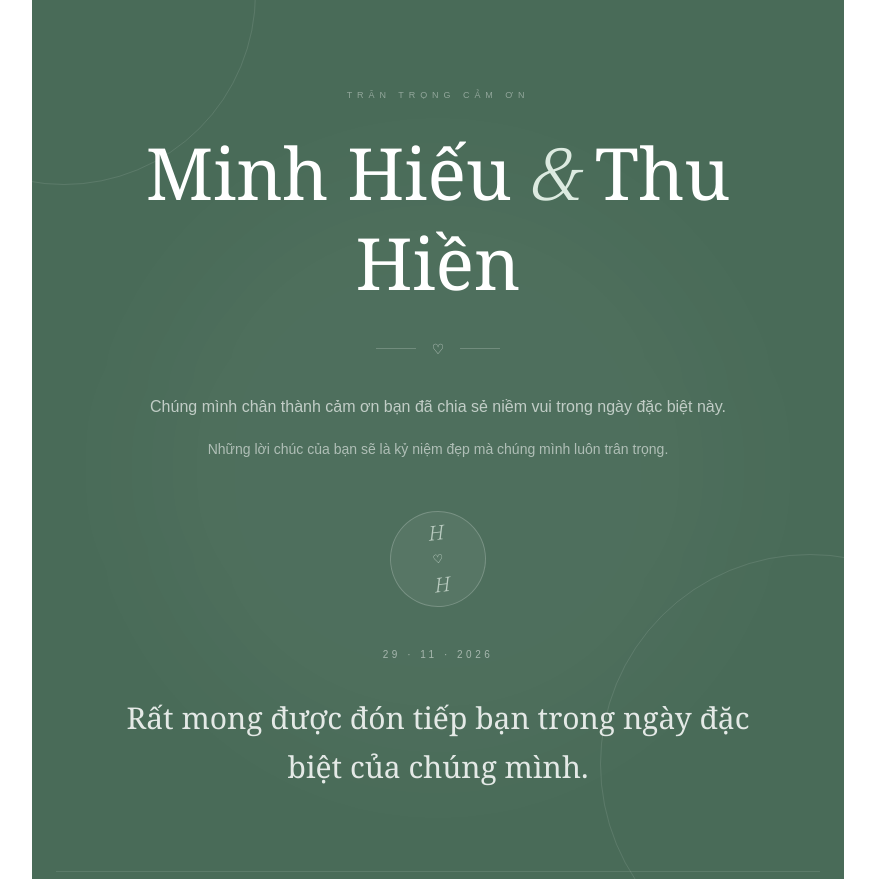
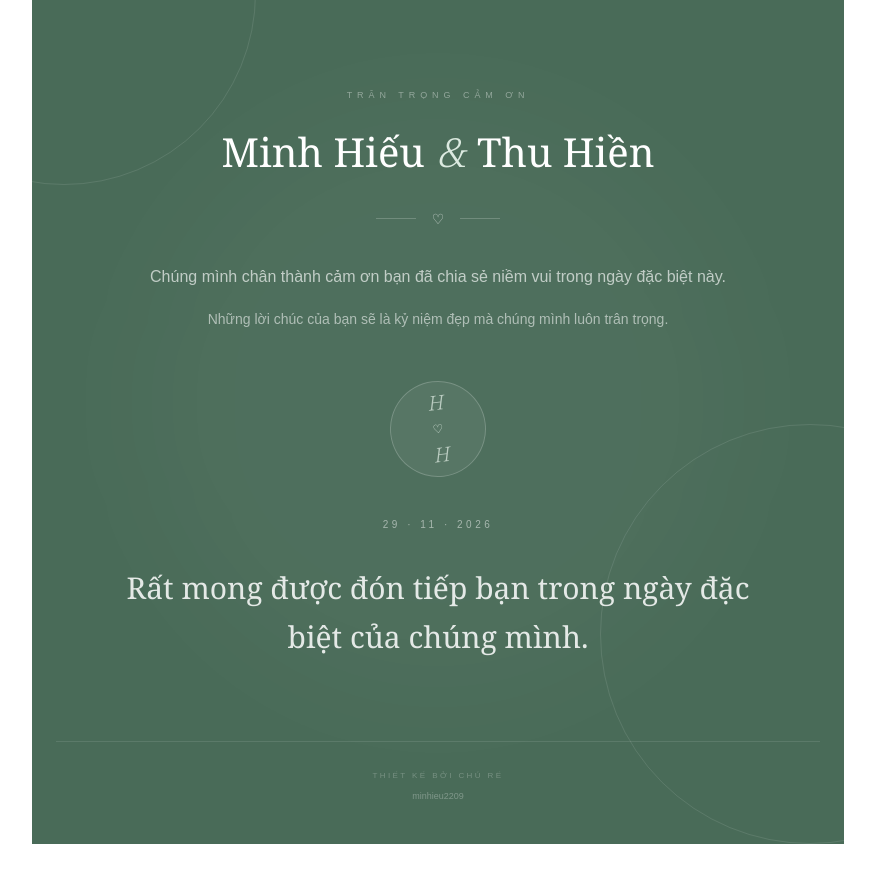
Before and after one commit to minhieu2209/hieuhienwedding, a Next.js app: page / in a window 1280 px wide. Shown: the part 6940-7819 px from the top of the page, without its empty margins (202-1077 px from the left). After the commit the page ends 7784 px from the top, so only its background shows below. Built offline with nearby package versions, Linux system fonts and the light colour scheme; no server answers.

Commit message:
style: keep footer couple names on one line

```diff
--- a/components/wedding/Footer.tsx
+++ b/components/wedding/Footer.tsx
@@ -17,10 +17,10 @@ export default function Footer({ invitation }: InvitationProps) {
           {invitation.copy.labels.thankYou}
         </p>
 
-        <h2 className="mt-6 font-wedding text-5xl leading-tight md:text-7xl">
+        <h2 className="mt-6 whitespace-nowrap font-wedding text-[clamp(1.25rem,5vw,2.5rem)] leading-tight">
           {invitation.people[0].fullName}
 
-          <span className="mx-4 inline-block font-light italic text-[#dceae0]">
+          <span className="mx-2 inline-block font-light italic text-[#dceae0] md:mx-3">
             &
           </span>
 
```
